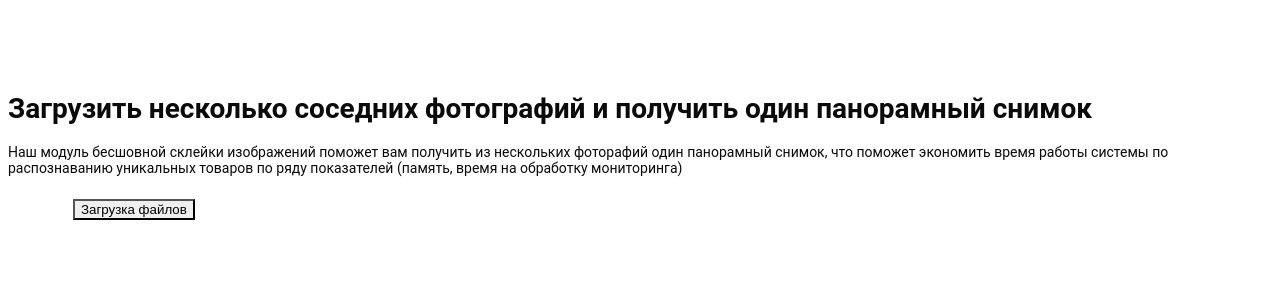
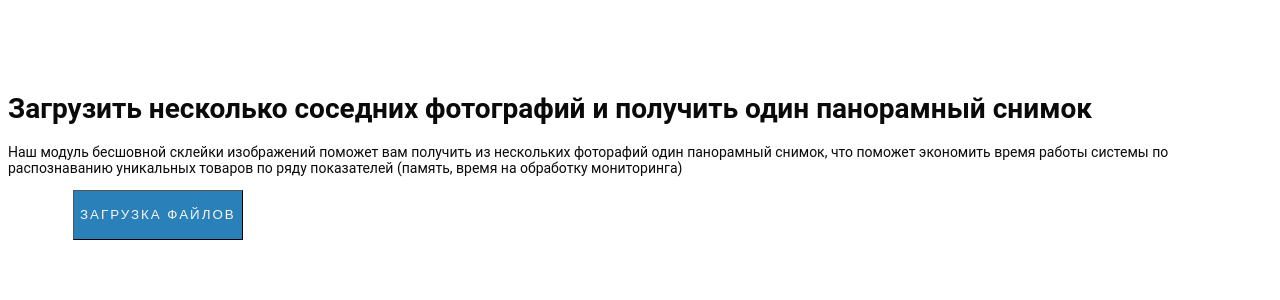
Before and after one commit to AlexandraKam/hakatonUpgrade, a React (Create React App) app: page / in a window 1280 px wide. Shown: the top 300 px of the page. Built offline with nearby package versions, Linux system fonts and the light colour scheme.

Commit message:
css button

```diff
--- a/src/App.css
+++ b/src/App.css
@@ -86,6 +86,23 @@ select {
 
 .container {
   height: 100%;
+}
 
+.conf-step__button, .download-button {
+  background-color: #2A80B9;
+  color: #faf6f6;
+  /* font-size: 16px; */
+  text-transform: uppercase;
+  min-height: 50px;
+  line-height: 1.5;
+  height: auto;
+  text-align: center;
+  letter-spacing: 2px;
+  /* padding: 12px 30px; */
+  border-width: 1px;
+}
 
+.download-button {
+  display: block;
+  margin-top: 20px;
 }
--- a/src/App.js
+++ b/src/App.js
@@ -29,7 +29,7 @@ function App() {
         {/* <p className="conf-step__paragraph">Выберите действие:</p> */}
         <ul className="conf-step__list">
           <li >
-            <button className="conf-step__button" onClick={() => openModal('download')}>Загрузка файлов</button>
+            <button className="conf-step__button" onClick={() => openModal('download')}>ЗАГРУЗКА ФАЙЛОВ</button>
           </li>
           {/* <li >
             <button className="conf-step__button" onClick={() => openModal('receiving')}>Получение файлов</button>
```
Also changed, not shown: public/image/main.jpg.
